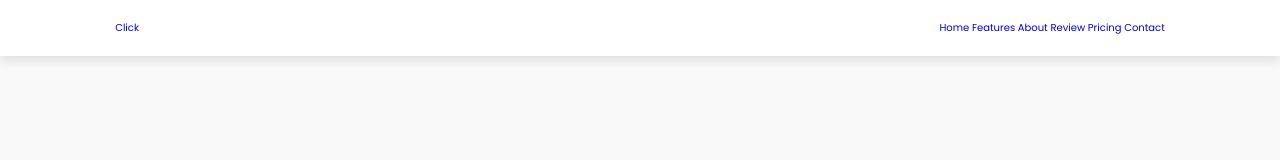
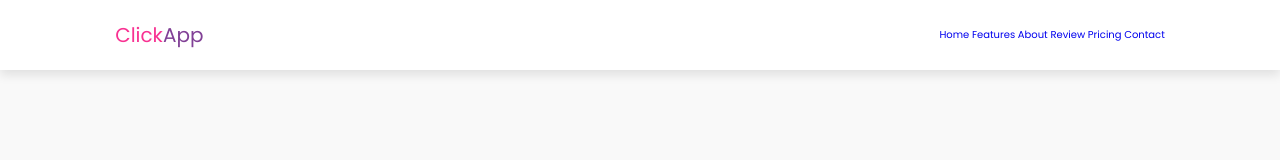
Before and after one commit to marcocrupi/Click, a plain HTML site: page index.html in a window 1280 px wide. Drawn offline with Linux system fonts and the light colour scheme.

Commit message:
add: style.css header logo

```diff
--- a/index.html
+++ b/index.html
@@ -27,7 +27,7 @@
     <!-- header section starts -->
 
     <header>
-      <a href="#" class="logo"><span>Click</span></a>
+      <a href="#" class="logo"><span>Click</span>App</a>
 
       <nav>
         <a href="#home">home</a>
--- a/style.css
+++ b/style.css
@@ -1,7 +1,7 @@
 :root {
-  --purple: #814096;
-  --pink: #f83292;
-  --gradient: linear-gradient(90deg, var(--purple), var(--pink));
+  --firstColor: #814096;
+  --secondColor: #f83292;
+  --gradient: linear-gradient(90deg, var(--firstColor), var(--secondColor));
 }
 
 * {
@@ -16,7 +16,7 @@
 }
 
 *::selection {
-  background: var(--pink);
+  background: var(--secondColor);
   color: #fff;
 }
 
@@ -42,3 +42,12 @@ header {
   justify-content: space-between;
   z-index: 1000;
 }
+
+header .logo {
+  font-size: 2rem;
+  color: var(--firstColor);
+}
+
+header .logo span {
+  color: var(--secondColor);
+}
```
